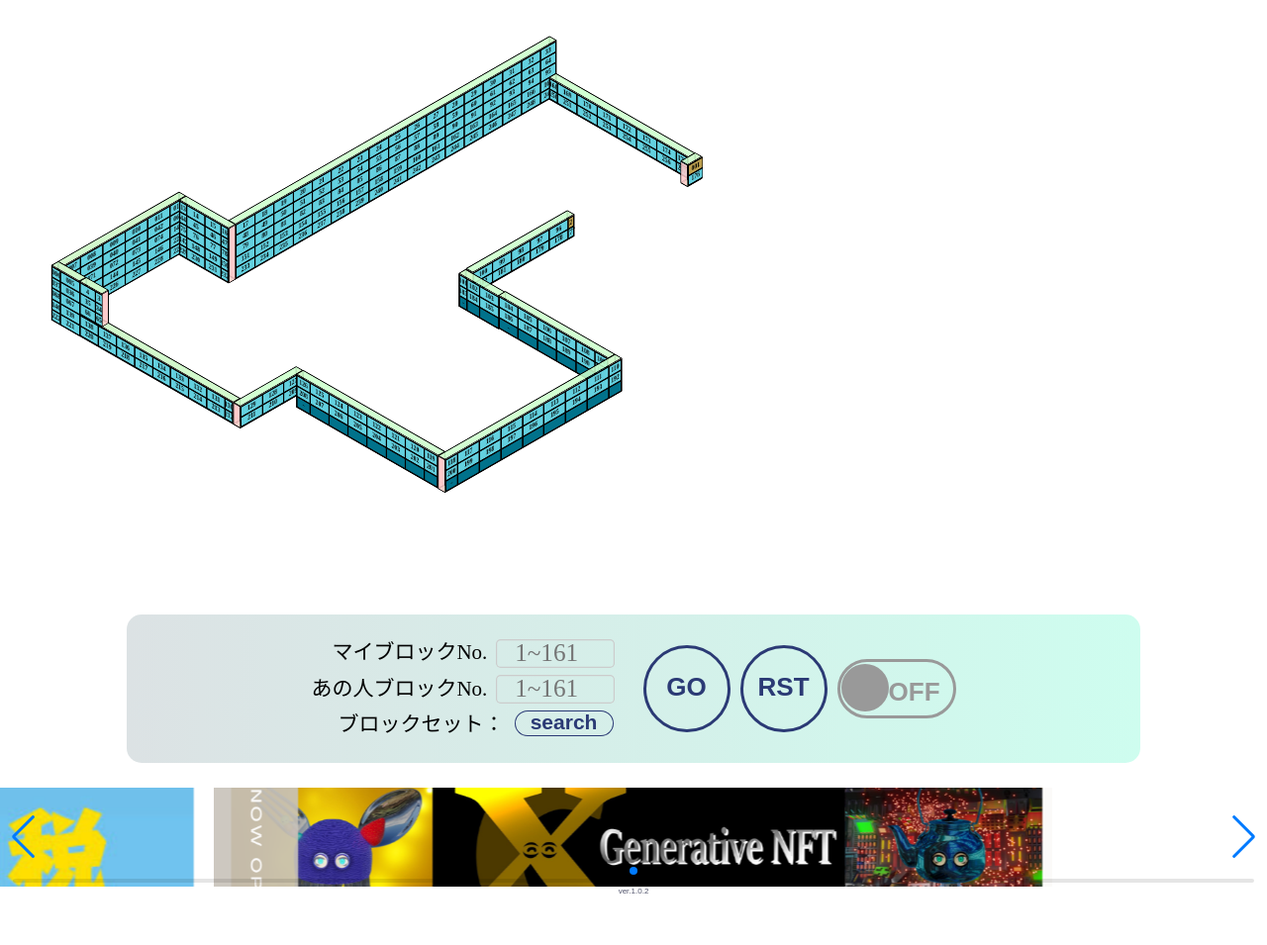
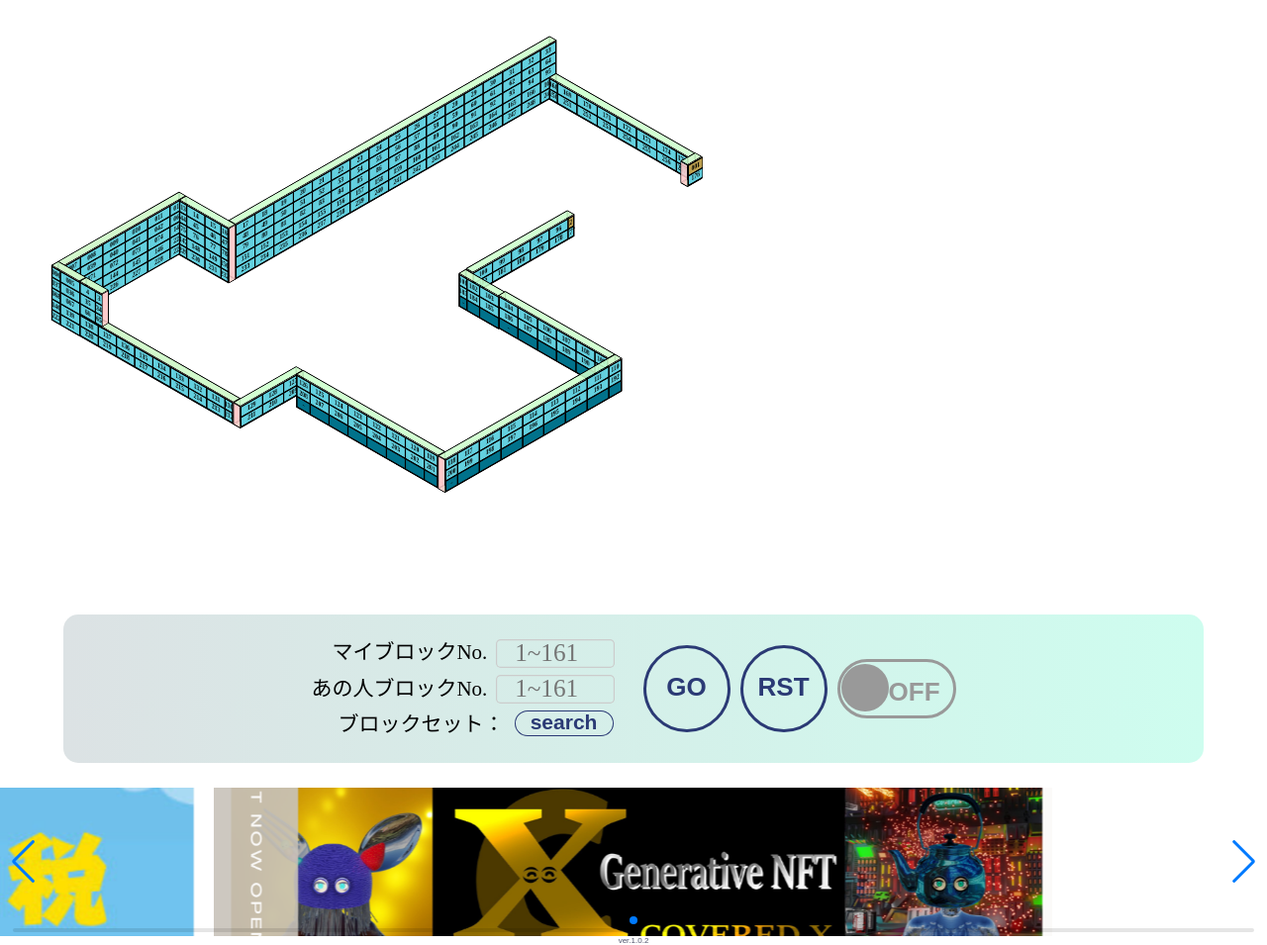
Before and after one commit to linctro/bfpj-block-radar, a plain HTML site: page index.html in a window 1280 px wide. Shown: the part 60-1015 px from the top of the page at 99% size. Before the commit the page ends 965 px from the top, so only its background shows below. Drawn offline with nearby package versions, Linux system fonts and the light colour scheme.

Commit message:
Update style.css

```diff
--- a/resources/styles/style.css
+++ b/resources/styles/style.css
@@ -20,7 +20,7 @@
 }
 
 .swiper-slide {
-  height: 100px;
+  height: 150px;
   display: flex;
   justify-content: center;
   align-items: center;
@@ -906,8 +906,8 @@ footer {
 }
 
 .form {
-  margin: 2% 10%;
-  width: 80%;
+  margin: 2% 5%;
+  width: 90%;
   height: 150px;
   border-radius: 15px;
   background: linear-gradient(to right, #dce2e4, #cefdef);
```
